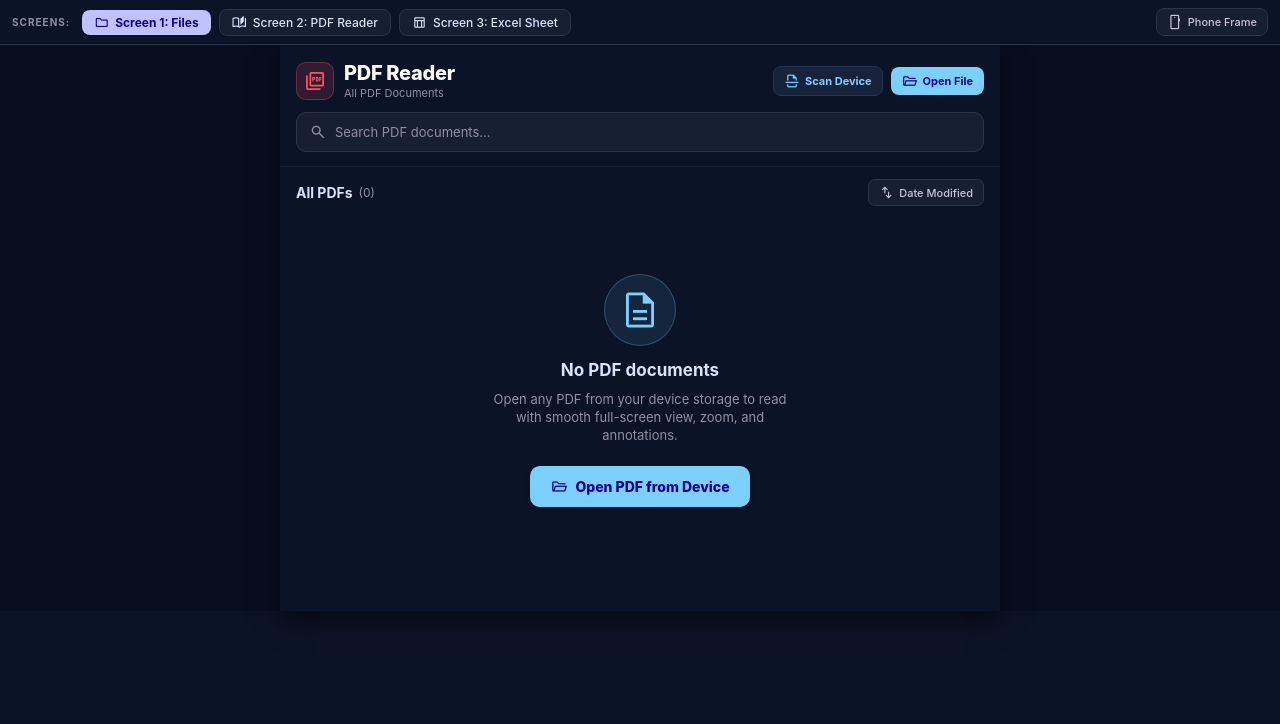
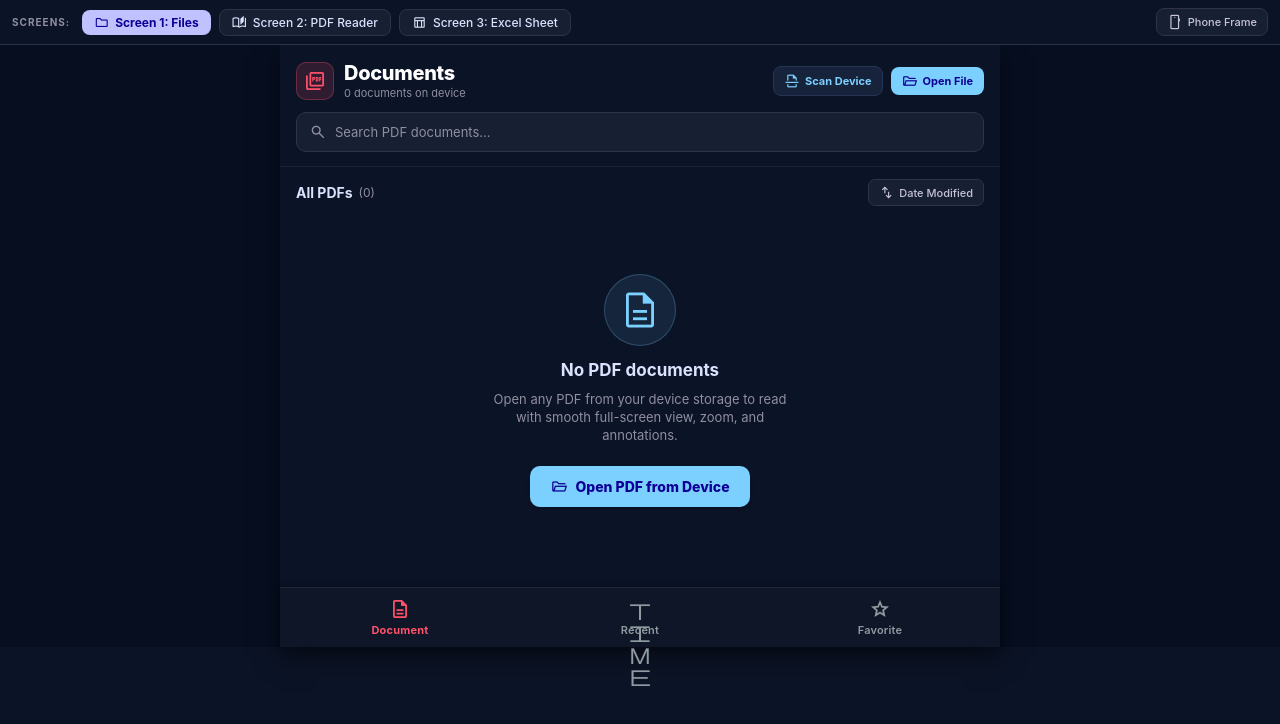
Before and after one commit to Adugnatad/PDF-Reader, a React (Vite) app: page / in a window 1280 px wide. Shown: the top 724 px of the page. Built offline with nearby package versions, Linux system fonts and the light colour scheme.

Commit message:
feat: track file usage and improve favorite logic
Implement `lastOpenedAt` tracking for files and consolidate favorite toggling within the pdfStore to ensure data consistency.

```diff
--- a/app/index.tsx
+++ b/app/index.tsx
@@ -64,6 +64,7 @@ export default function IndexScreen() {
   }, []);
 
   const handleOpenFile = (file: DocFile) => {
+    pdfStore.recordFileOpened(file.id);
     if (file.type === 'xlsx') {
       router.push({
         pathname: '/spreadsheet',
--- a/src/components/FilesHomeScreen.tsx
+++ b/src/components/FilesHomeScreen.tsx
@@ -41,6 +41,9 @@ export const FilesHomeScreen: React.FC<FilesHomeScreenProps> = ({
   );
   const [sortAsc, setSortAsc] = useState(false);
   const [showSortMenu, setShowSortMenu] = useState(false);
+  const [activeBottomTab, setActiveBottomTab] = useState<
+    "document" | "recent" | "favorite"
+  >("document");
   const [isScanning, setIsScanning] = useState(false);
   const [renameModalVisible, setRenameModalVisible] = useState(false);
   const [editingFileId, setEditingFileId] = useState<string | null>(null);
@@ -189,16 +192,17 @@ export const FilesHomeScreen: React.FC<FilesHomeScreenProps> = ({
     }
   };
 
+  const handleCardPress = (file: DocFile, displayName: string) => {
+    pdfStore.recordFileOpened(file.id);
+    onOpenFile({ ...file, name: displayName });
+  };
+
   // Toggle favorite
   const handleToggleFavorite = (fileId: string, e: any) => {
     e.stopPropagation?.();
-    setDeviceFiles((prev) =>
-      prev.map((f) => (f.id === fileId ? { ...f, favorite: !f.favorite } : f)),
-    );
-    const target = deviceFiles.find((f) => f.id === fileId);
-    onShowToast(
-      target?.favorite ? "Removed from favorites" : "Added to favorites",
-    );
+    const newFav = pdfStore.toggleFavorite(fileId);
+    setDeviceFiles(pdfStore.getAllFiles());
+    onShowToast(newFav ? "Added to favorites" : "Removed from favorites");
   };
 
   // Remove file from recent documents
@@ -232,15 +236,28 @@ export const FilesHomeScreen: React.FC<FilesHomeScreenProps> = ({
 
   // Filtered and sorted PDFs
   const filteredFiles = useMemo(() => {
-    return deviceFiles
-      .filter((file) => {
+    let list = deviceFiles;
+
+    // Filter based on active bottom tab
+    if (activeBottomTab === "favorite") {
+      list = list.filter((f) => f.favorite);
+    } else if (activeBottomTab === "recent") {
+      // For Recent tab: prioritize files opened recently, then fallback to newest
+      list = [...list].sort((a, b) => {
+        const timeA = a.lastOpenedAt || 0;
+        const timeB = b.lastOpenedAt || 0;
+        if (timeA !== timeB) return timeB - timeA;
+        return b.id.localeCompare(a.id);
+      });
+    }
+
     if (searchQuery) {
       const q = searchQuery.toLowerCase();
-          return file.name.toLowerCase().includes(q);
+      list = list.filter((file) => file.name.toLowerCase().includes(q));
     }
-        return true;
-      })
-      .sort((a, b) => {
+
+    if (activeBottomTab !== "recent" || sortBy !== "date") {
+      list = [...list].sort((a, b) => {
         if (sortBy === "name") {
           return sortAsc
             ? a.name.localeCompare(b.name)
@@ -259,12 +276,43 @@ export const FilesHomeScreen: React.FC<FilesHomeScreenProps> = ({
         // Default date modified
         return sortAsc ? a.id.localeCompare(b.id) : b.id.localeCompare(a.id);
       });
-  }, [deviceFiles, searchQuery, sortBy, sortAsc]);
+    }
+
+    return list;
+  }, [deviceFiles, searchQuery, sortBy, sortAsc, activeBottomTab]);
+
+  const getHeaderTitle = () => {
+    switch (activeBottomTab) {
+      case "recent":
+        return "Recent";
+      case "favorite":
+        return "Favorites";
+      case "document":
+      default:
+        return "Documents";
+    }
+  };
+
+  const getHeaderSubtitle = () => {
+    const count = filteredFiles.length;
+    const label = count === 1 ? "document" : "documents";
+    switch (activeBottomTab) {
+      case "recent":
+        return `${count} recent ${label}`;
+      case "favorite":
+        return `${count} favorite ${label}`;
+      case "document":
+      default:
+        return `${count} ${label} on device`;
+    }
+  };
 
   return (
+    <View style={styles.rootContainer}>
       <ScrollView
-      style={styles.container}
+        style={styles.scrollContainer}
         contentContainerStyle={styles.scrollContent}
+        keyboardShouldPersistTaps="handled"
       >
         {/* Top Header */}
         <View style={styles.header}>
@@ -274,8 +322,8 @@ export const FilesHomeScreen: React.FC<FilesHomeScreenProps> = ({
                 <MaterialIcons name="picture-as-pdf" size={22} color="#ff516a" />
               </View>
               <View>
-              <Text style={styles.headerTitle}>PDF Reader</Text>
-              <Text style={styles.headerSubtitle}>All PDF Documents</Text>
+                <Text style={styles.headerTitle}>{getHeaderTitle()}</Text>
+                <Text style={styles.headerSubtitle}>{getHeaderSubtitle()}</Text>
               </View>
             </View>
 
@@ -453,17 +501,43 @@ export const FilesHomeScreen: React.FC<FilesHomeScreenProps> = ({
         <View style={styles.filesList}>
           {filteredFiles.length === 0 ? (
             <View style={styles.emptyContainer}>
-              <View style={styles.emptyIconCircle}>
+              <View
+                style={[
+                  styles.emptyIconCircle,
+                  activeBottomTab === "favorite" && {
+                    backgroundColor: "rgba(245, 158, 11, 0.15)",
+                    borderColor: "rgba(245, 158, 11, 0.3)",
+                  },
+                ]}
+              >
                 <Ionicons
-                  name="document-text-outline"
+                  name={
+                    activeBottomTab === "favorite"
+                      ? "star-outline"
+                      : activeBottomTab === "recent"
+                      ? "time-outline"
+                      : "document-text-outline"
+                  }
                   size={42}
-                  color="#7bd0ff"
+                  color={activeBottomTab === "favorite" ? "#f59e0b" : "#7bd0ff"}
                 />
               </View>
-              <Text style={styles.emptyTitle}>No PDF documents</Text>
+              <Text style={styles.emptyTitle}>
+                {searchQuery
+                  ? "No matching documents"
+                  : activeBottomTab === "favorite"
+                  ? "No favorite documents"
+                  : activeBottomTab === "recent"
+                  ? "No recent documents"
+                  : "No PDF documents"}
+              </Text>
               <Text style={styles.emptySubtitle}>
                 {searchQuery
                   ? `No documents matching "${searchQuery}"`
+                  : activeBottomTab === "favorite"
+                  ? "Tap the star icon on any PDF document card to add it to your favorites."
+                  : activeBottomTab === "recent"
+                  ? "Documents you open will appear here for fast access."
                   : "Open any PDF from your device storage to read with smooth full-screen view, zoom, and annotations."}
               </Text>
               {searchQuery ? (
@@ -472,6 +546,21 @@ export const FilesHomeScreen: React.FC<FilesHomeScreenProps> = ({
                   style={styles.emptyActionBtn}
                 >
                   <Text style={styles.emptyActionBtnText}>Clear Search</Text>
+                </TouchableOpacity>
+              ) : activeBottomTab !== "document" ? (
+                <TouchableOpacity
+                  onPress={() => setActiveBottomTab("document")}
+                  style={styles.emptyActionPrimaryBtn}
+                  activeOpacity={0.8}
+                >
+                  <Ionicons
+                    name="document-text-outline"
+                    size={17}
+                    color="#0d0096"
+                  />
+                  <Text style={styles.emptyActionPrimaryBtnText}>
+                    Browse Documents
+                  </Text>
                 </TouchableOpacity>
               ) : (
                 <TouchableOpacity
@@ -503,7 +592,7 @@ export const FilesHomeScreen: React.FC<FilesHomeScreenProps> = ({
               return (
                 <TouchableOpacity
                   key={file.id}
-                  onPress={() => onOpenFile({ ...file, name: displayName })}
+                  onPress={() => handleCardPress(file, displayName)}
                   style={styles.fileCard}
                   activeOpacity={0.7}
                 >
@@ -617,16 +706,130 @@ export const FilesHomeScreen: React.FC<FilesHomeScreenProps> = ({
         </View>
       </Modal>
       </ScrollView>
+
+      {/* Bottom Navigation Tab Bar (Document, Recent, Favorite) */}
+      <View style={styles.bottomTabBar}>
+        {/* Document Tab */}
+        <TouchableOpacity
+          onPress={() => setActiveBottomTab("document")}
+          style={styles.tabBtn}
+          activeOpacity={0.7}
+          accessibilityLabel="Document Tab"
+        >
+          <Ionicons
+            name={
+              activeBottomTab === "document"
+                ? "document-text"
+                : "document-text-outline"
+            }
+            size={22}
+            color={activeBottomTab === "document" ? "#ff516a" : "#8e9ba0"}
+          />
+          <Text
+            style={[
+              styles.tabLabel,
+              activeBottomTab === "document" && styles.tabLabelActive,
+            ]}
+          >
+            Document
+          </Text>
+        </TouchableOpacity>
+
+        {/* Recent Tab */}
+        <TouchableOpacity
+          onPress={() => setActiveBottomTab("recent")}
+          style={styles.tabBtn}
+          activeOpacity={0.7}
+          accessibilityLabel="Recent Tab"
+        >
+          <Ionicons
+            name={activeBottomTab === "recent" ? "time" : "time-outline"}
+            size={22}
+            color={activeBottomTab === "recent" ? "#ff516a" : "#8e9ba0"}
+          />
+          <Text
+            style={[
+              styles.tabLabel,
+              activeBottomTab === "recent" && styles.tabLabelActive,
+            ]}
+          >
+            Recent
+          </Text>
+        </TouchableOpacity>
+
+        {/* Favorite Tab */}
+        <TouchableOpacity
+          onPress={() => setActiveBottomTab("favorite")}
+          style={styles.tabBtn}
+          activeOpacity={0.7}
+          accessibilityLabel="Favorite Tab"
+        >
+          <Ionicons
+            name={activeBottomTab === "favorite" ? "star" : "star-outline"}
+            size={22}
+            color={activeBottomTab === "favorite" ? "#ff516a" : "#8e9ba0"}
+          />
+          <Text
+            style={[
+              styles.tabLabel,
+              activeBottomTab === "favorite" && styles.tabLabelActive,
+            ]}
+          >
+            Favorite
+          </Text>
+        </TouchableOpacity>
+      </View>
+    </View>
   );
 };
 
 const styles = StyleSheet.create({
+  rootContainer: {
+    flex: 1,
+    backgroundColor: "#0b1326",
+  },
+  scrollContainer: {
+    flex: 1,
+    backgroundColor: "#0b1326",
+  },
   container: {
     flex: 1,
     backgroundColor: "#0b1326",
   },
   scrollContent: {
-    paddingBottom: 48,
+    paddingBottom: 24,
+  },
+  bottomTabBar: {
+    flexDirection: "row",
+    alignItems: "center",
+    justifyContent: "space-around",
+    backgroundColor: "#0e1628",
+    borderTopWidth: 1,
+    borderTopColor: "rgba(255, 255, 255, 0.08)",
+    paddingVertical: 8,
+    paddingBottom: Platform.OS === "ios" ? 22 : 8,
+    elevation: 10,
+    shadowColor: "#000",
+    shadowOffset: { width: 0, height: -2 },
+    shadowOpacity: 0.3,
+    shadowRadius: 6,
+  },
+  tabBtn: {
+    flex: 1,
+    alignItems: "center",
+    justifyContent: "center",
+    paddingVertical: 2,
+  },
+  tabLabel: {
+    fontSize: 11,
+    fontWeight: "600",
+    color: "#8e9ba0",
+    marginTop: 3,
+    letterSpacing: 0.2,
+  },
+  tabLabelActive: {
+    color: "#ff516a",
+    fontWeight: "700",
   },
   header: {
     backgroundColor: "rgba(11, 19, 38, 0.95)",
--- a/src/services/pdfStore.ts
+++ b/src/services/pdfStore.ts
@@ -626,6 +626,40 @@ class PdfStoreService {
     return this.userFiles.filter((f) => !isJunkDocument(f.name, f.id));
   }
 
+  public toggleFavorite(id: string): boolean {
+    let newFavState = false;
+    let found = false;
+    this.userFiles = this.userFiles.map((f) => {
+      if (f.id === id) {
+        newFavState = !f.favorite;
+        found = true;
+        return { ...f, favorite: newFavState };
+      }
+      return f;
+    });
+    if (found) {
+      this.saveToStorage();
+      this.notify();
+    }
+    return newFavState;
+  }
+
+  public recordFileOpened(idOrName: string): void {
+    let found = false;
+    const now = Date.now();
+    this.userFiles = this.userFiles.map((f) => {
+      if (f.id === idOrName || f.name.toLowerCase() === idOrName.toLowerCase()) {
+        found = true;
+        return { ...f, lastOpenedAt: now };
+      }
+      return f;
+    });
+    if (found) {
+      this.saveToStorage();
+      this.notify();
+    }
+  }
+
   /**
    * Download the PDF as a file in browser
    */
--- a/src/types/index.ts
+++ b/src/types/index.ts
@@ -16,6 +16,7 @@ export interface DocFile {
   folder?: 'Downloads' | 'Documents' | 'Scans' | 'Books';
   favorite?: boolean;
   lastReadPage?: number;
+  lastOpenedAt?: number;
 }
 
 export interface SheetRow {
```
Lines whose indentation alone changed are shown as unchanged.
